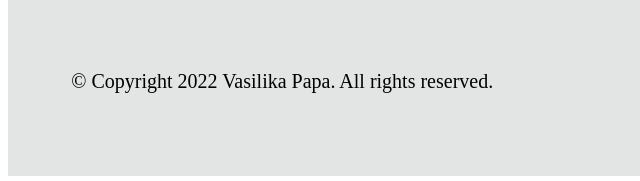
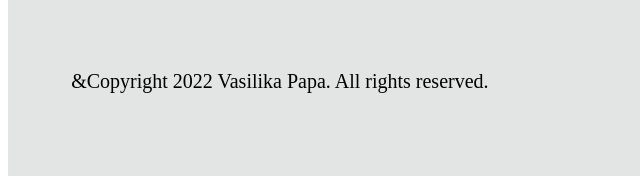
Before and after one commit to Stl-LC101-MAY-2022/js-assignment-4-html-me-something-vasilikapapa, a website: page index.html in a window 1280 px wide. Shown: the part 2287-2468 px from the top of the page, 0-640 px from the left. Drawn offline with Linux system fonts and the light colour scheme.

Commit message:
updated footer

```diff
--- a/index.html
+++ b/index.html
@@ -77,7 +77,7 @@
 
    <footer style="background:#cfd4d29a;  padding:5%;">
    <p >
-      © Copyright 2022 Vasilika Papa. All rights reserved.
+       &Copyright 2022 Vasilika Papa. All rights reserved.
   </p>
 </footer>
 </body>
```
Also changed, not shown: spec/grading.spec.js (+4 -0 lines).
